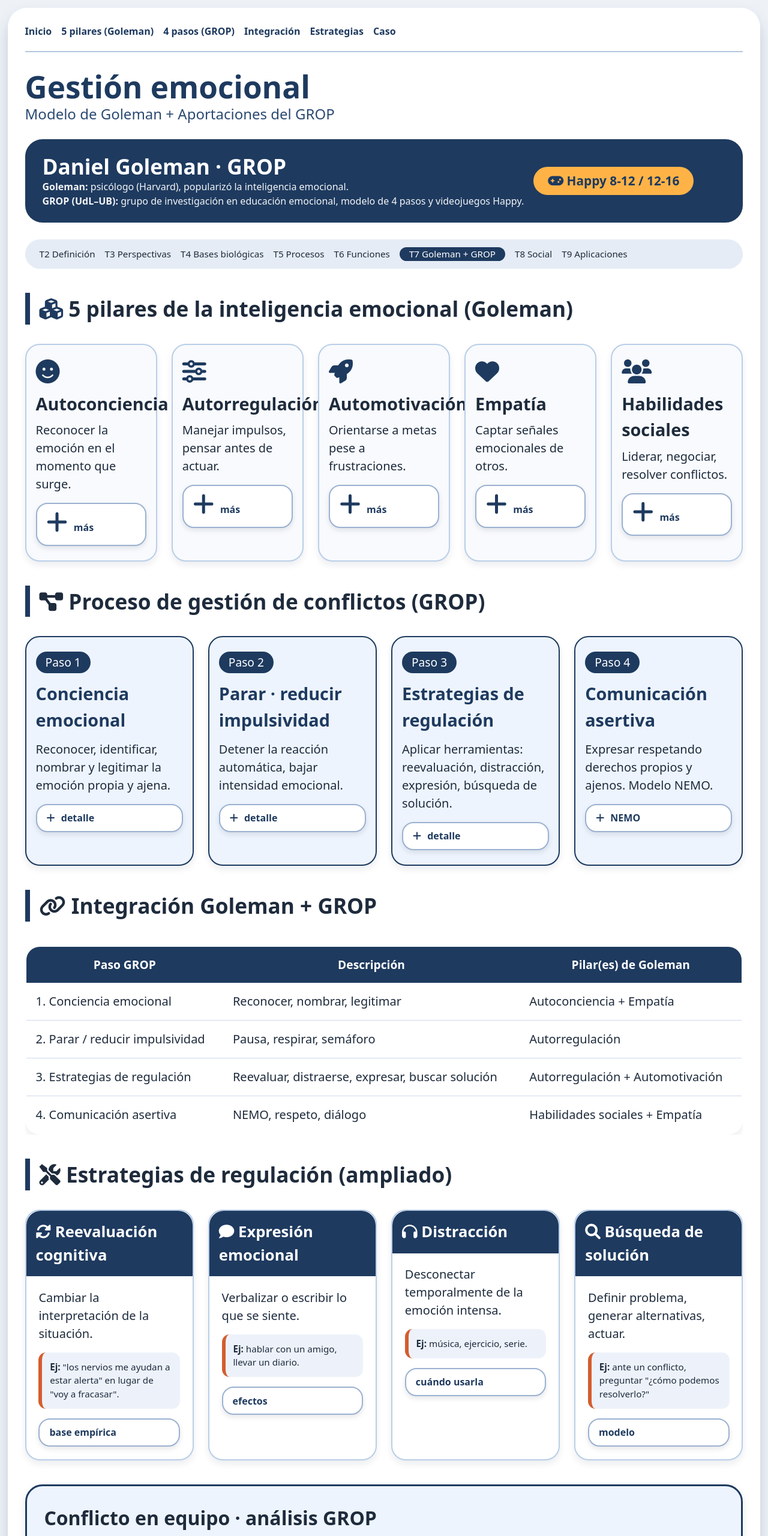
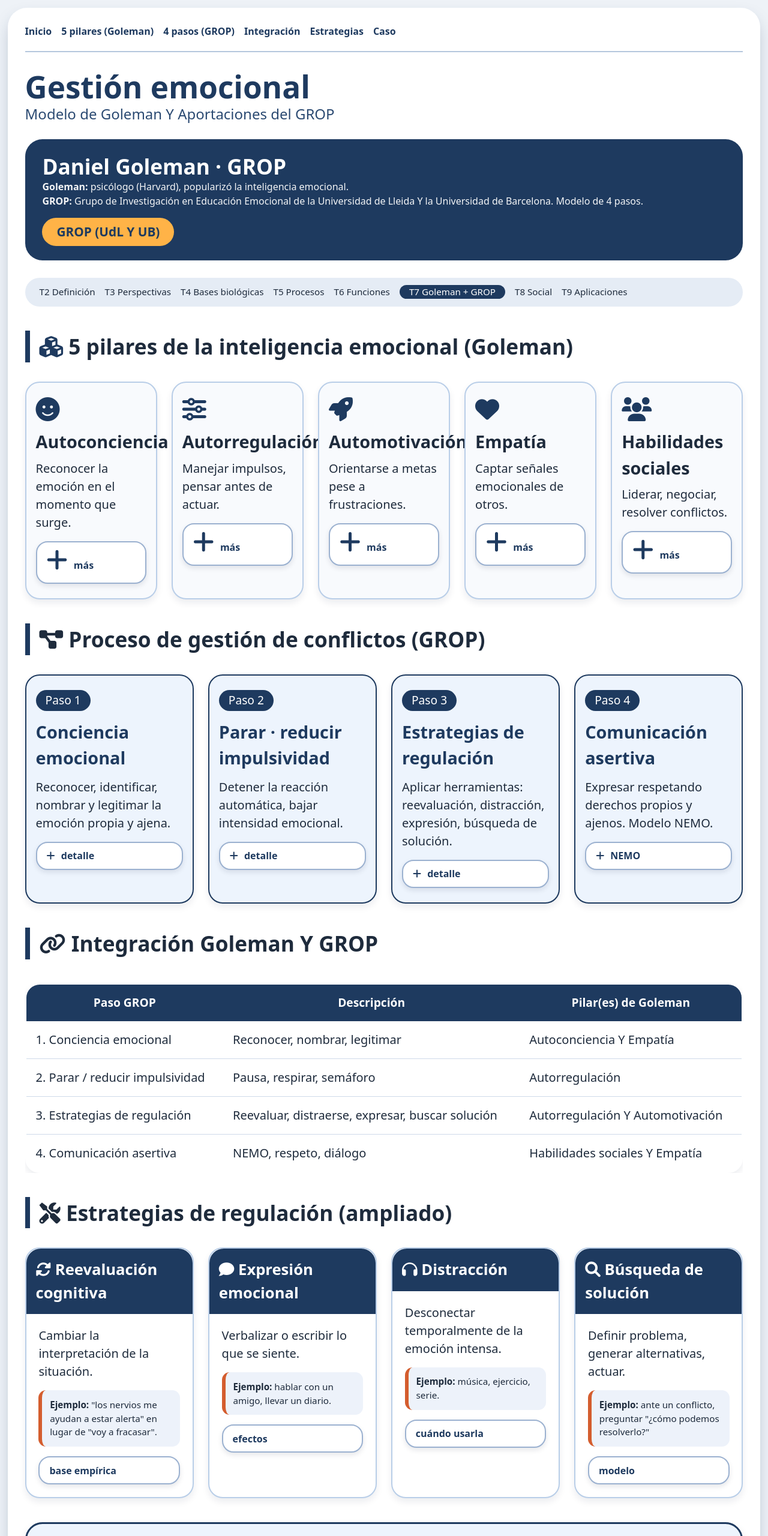
Before and after one commit to 324075269/P-gina-web-psicolog-a-, a plain HTML site: page index.html in a window 1280 px wide. Shown: the top 2560 px of the page at 60% size. Drawn offline with Linux system fonts and the light colour scheme.

Commit message:
Version 4.0

```diff
--- a/index.html
+++ b/index.html
@@ -4,7 +4,7 @@
     <meta charset="UTF-8">
     <meta name="viewport" content="width=device-width, initial-scale=1.0, maximum-scale=5.0, user-scalable=yes">
     <title>Gestión emocional · Goleman + GROP · ENP2</title>
-    <!-- Font Awesome 6 -->
+    <!-- Font Awesome 6 (solo iconos estructurales) -->
     <link rel="stylesheet" href="https://cdnjs.cloudflare.com/ajax/libs/font-awesome/6.0.0-beta3/css/all.min.css">
     <style>
         * {
@@ -349,18 +349,18 @@
     <!-- Título -->
     <div id="inicio" style="margin-bottom: 1.5rem;">
         <h1 style="font-size:3.2rem; font-weight:700; color:#1e3a5f; line-height:1.1;">Gestión emocional</h1>
-        <p style="font-size:1.5rem; color:#2b4a72;">Modelo de Goleman + Aportaciones del GROP</p>
+        <p style="font-size:1.5rem; color:#2b4a72;">Modelo de Goleman Y Aportaciones del GROP</p>
     </div>
 
-    <!-- Autor: doble referencia -->
+    <!-- Autor: doble referencia, sin videojuegos -->
     <div class="autor-banner">
         <div class="autor-texto">
             <h2>Daniel Goleman · GROP</h2>
             <p><strong>Goleman:</strong> psicólogo (Harvard), popularizó la inteligencia emocional.</p>
-            <p><strong>GROP (UdL–UB):</strong> grupo de investigación en educación emocional, modelo de 4 pasos y videojuegos Happy.</p>
+            <p><strong>GROP:</strong> Grupo de Investigación en Educación Emocional de la Universidad de Lleida Y la Universidad de Barcelona. Modelo de 4 pasos.</p>
         </div>
         <div class="badge-grop">
-            <i class="fas fa-gamepad"></i> Happy 8-12 / 12-16
+            GROP (UdL Y UB)
         </div>
     </div>
 
@@ -437,14 +437,14 @@
     </div>
 
     <!-- ========== TABLA DE INTEGRACIÓN ========== -->
-    <h2 id="integracion" class="section"><i class="fas fa-link"></i> Integración Goleman + GROP</h2>
+    <h2 id="integracion" class="section"><i class="fas fa-link"></i> Integración Goleman Y GROP</h2>
     <div class="tabla-wrapper">
         <table class="tabla-integracion">
             <tr><th>Paso GROP</th><th>Descripción</th><th>Pilar(es) de Goleman</th></tr>
-            <tr><td>1. Conciencia emocional</td><td>Reconocer, nombrar, legitimar</td><td>Autoconciencia + Empatía</td></tr>
+            <tr><td>1. Conciencia emocional</td><td>Reconocer, nombrar, legitimar</td><td>Autoconciencia Y Empatía</td></tr>
             <tr><td>2. Parar / reducir impulsividad</td><td>Pausa, respirar, semáforo</td><td>Autorregulación</td></tr>
-            <tr><td>3. Estrategias de regulación</td><td>Reevaluar, distraerse, expresar, buscar solución</td><td>Autorregulación + Automotivación</td></tr>
-            <tr><td>4. Comunicación asertiva</td><td>NEMO, respeto, diálogo</td><td>Habilidades sociales + Empatía</td></tr>
+            <tr><td>3. Estrategias de regulación</td><td>Reevaluar, distraerse, expresar, buscar solución</td><td>Autorregulación Y Automotivación</td></tr>
+            <tr><td>4. Comunicación asertiva</td><td>NEMO, respeto, diálogo</td><td>Habilidades sociales Y Empatía</td></tr>
         </table>
     </div>
 
@@ -456,7 +456,7 @@
             <div><i class="fas fa-sync-alt"></i> Reevaluación cognitiva</div>
             <div class="estrategia-contenido">
                 <p>Cambiar la interpretación de la situación.</p>
-                <div class="ejemplo"><strong>Ej:</strong> "los nervios me ayudan a estar alerta" en lugar de "voy a fracasar".</div>
+                <div class="ejemplo"><strong>Ejemplo:</strong> "los nervios me ayudan a estar alerta" en lugar de "voy a fracasar".</div>
                 <details><summary>base empírica</summary><p>Gross y John (2003): mejora autoestima, relaciones y bienestar.</p></details>
             </div>
         </div>
@@ -465,7 +465,7 @@
             <div><i class="fas fa-comment"></i> Expresión emocional</div>
             <div class="estrategia-contenido">
                 <p>Verbalizar o escribir lo que se siente.</p>
-                <div class="ejemplo"><strong>Ej:</strong> hablar con un amigo, llevar un diario.</div>
+                <div class="ejemplo"><strong>Ejemplo:</strong> hablar con un amigo, llevar un diario.</div>
                 <details><summary>efectos</summary><p>Reduce síntomas físicos, rumiación y visitas médicas (Baikie y Wilhelm, 2005).</p></details>
             </div>
         </div>
@@ -474,7 +474,7 @@
             <div><i class="fas fa-headphones"></i> Distracción</div>
             <div class="estrategia-contenido">
                 <p>Desconectar temporalmente de la emoción intensa.</p>
-                <div class="ejemplo"><strong>Ej:</strong> música, ejercicio, serie.</div>
+                <div class="ejemplo"><strong>Ejemplo:</strong> música, ejercicio, serie.</div>
                 <details><summary>cuándo usarla</summary><p>Ideal para emociones de muy alta intensidad (Sheppes et al., 2014).</p></details>
             </div>
         </div>
@@ -483,7 +483,7 @@
             <div><i class="fas fa-search"></i> Búsqueda de solución</div>
             <div class="estrategia-contenido">
                 <p>Definir problema, generar alternativas, actuar.</p>
-                <div class="ejemplo"><strong>Ej:</strong> ante un conflicto, preguntar "¿cómo podemos resolverlo?"</div>
+                <div class="ejemplo"><strong>Ejemplo:</strong> ante un conflicto, preguntar "¿cómo podemos resolverlo?"</div>
                 <details><summary>modelo</summary><p>Krumboltz (1979): definir, planificar, alternativas, experimentar.</p></details>
             </div>
         </div>
@@ -520,15 +520,15 @@
         <p style="background:#1e3a5f; color:white; padding:0.8rem 1.5rem; border-radius:60px; text-align:center;">Diferencia: uso del proceso de 4 pasos = inteligencia emocional aplicada.</p>
     </div>
 
-    <!-- ========== APLICACIONES CONCRETAS ========== -->
+    <!-- ========== APLICACIONES RÁPIDAS ========== -->
     <h2 class="section"><i class="fas fa-table"></i> Aplicaciones rápidas</h2>
     <div class="tabla-wrapper">
         <table class="tabla-integracion">
             <tr><th>Emoción</th><th>Contexto</th><th>Estrategia recomendada</th></tr>
-            <tr><td>Ira</td><td>Provocación</td><td>Paso 2 (parar) + reevaluación</td></tr>
-            <tr><td>Ansiedad</td><td>Examen oral</td><td>Reevaluación cognitiva + respiración</td></tr>
-            <tr><td>Frustración</td><td>Mala calificación</td><td>Reestructuración + búsqueda de solución</td></tr>
-            <tr><td>Rechazo social</td><td>Exclusión</td><td>Expresión emocional (hablar/escribir) + autoempatía</td></tr>
+            <tr><td>Ira</td><td>Provocación</td><td>Paso 2 (parar) Y reevaluación</td></tr>
+            <tr><td>Ansiedad</td><td>Examen oral</td><td>Reevaluación cognitiva Y respiración</td></tr>
+            <tr><td>Frustración</td><td>Mala calificación</td><td>Reestructuración Y búsqueda de solución</td></tr>
+            <tr><td>Rechazo social</td><td>Exclusión</td><td>Expresión emocional (hablar Y escribir) Y autoempatía</td></tr>
         </table>
     </div>
 
@@ -548,7 +548,7 @@
             <span class="footer-texto"><i class="fas fa-school"></i> ENP2 · sitio creado por Ian Alexander Huidobro Castellanos</span>
         </div>
         <div class="footer-texto">
-            <i class="fas fa-calendar-alt"></i> 2026 · material de apoyo · fuentes: Goleman (1995) / GROP (2020)
+            <i class="fas fa-calendar-alt"></i> 2026 · material de apoyo · fuentes: Goleman (1995) Y GROP (2020)
         </div>
     </div>
 
```
